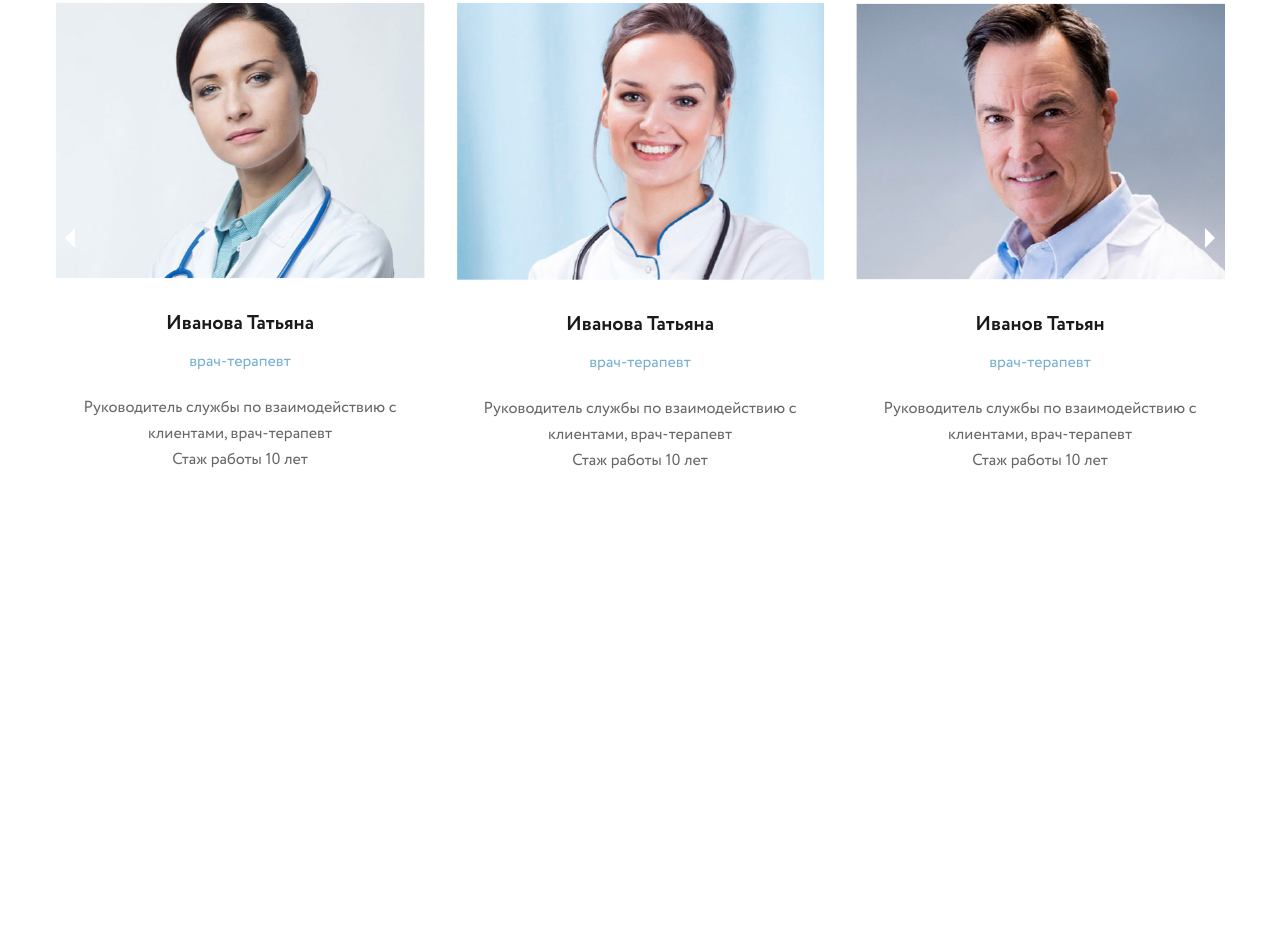
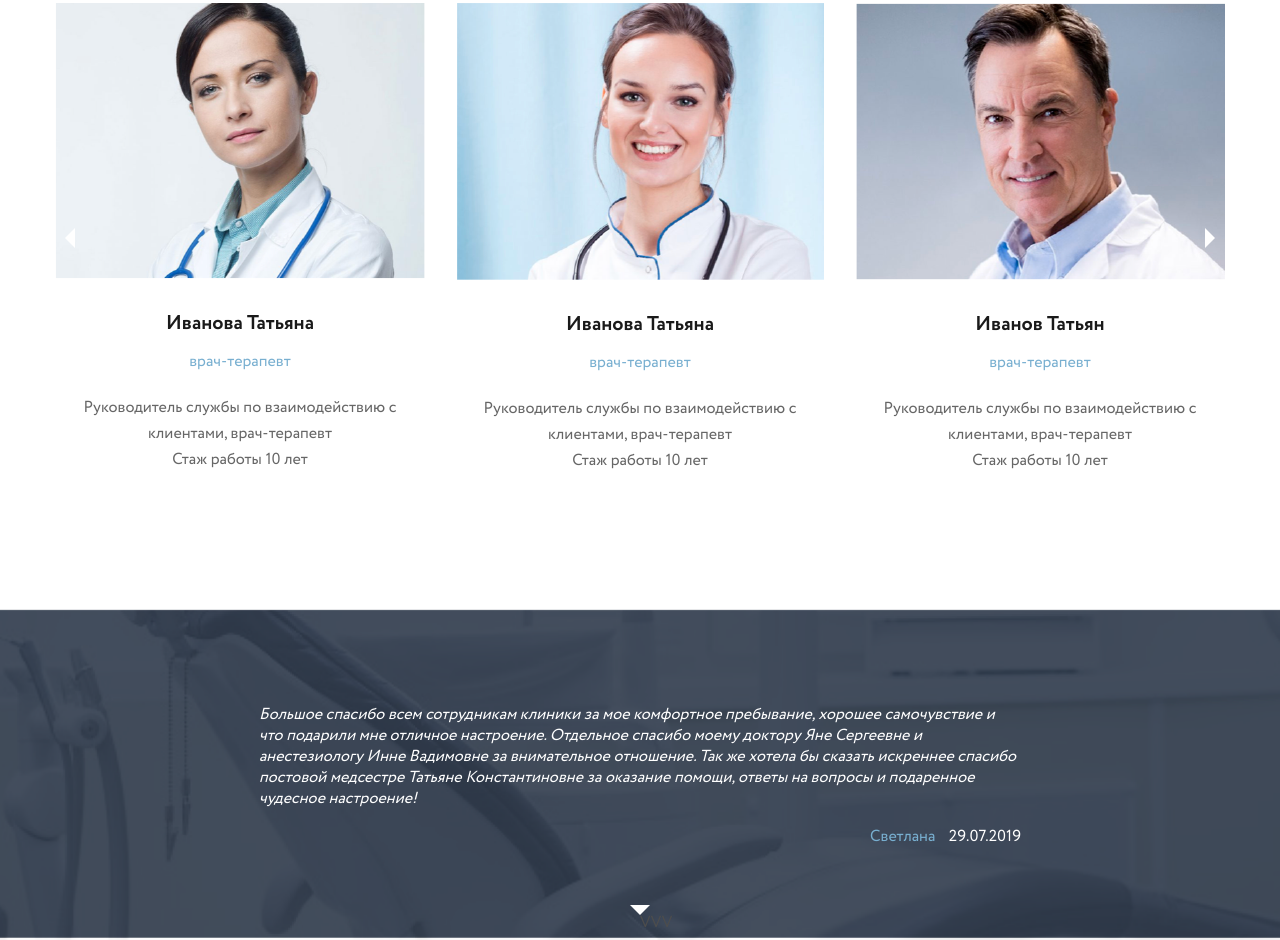
Before and after one commit to arrkhip/Dr.Batler, a website: page index.html in a window 1280 px wide. Shown: the part 2563-3503 px from the top of the page. Before the commit the page ends 3172 px from the top, so only its background shows below. Drawn offline with Linux system fonts and the light colour scheme; files whose address does not match are found by name.

Commit message:
created reviews section

```diff
--- /dev/null
+++ b/blocks/reviews/reviews.sass
@@ -0,0 +1,46 @@
+/*
+ * ========================
+ * REVIEWS
+ * ========================
+ */
+.reviews
+	position: relative
+	padding: 95px 0
+	background: url('../img/reviews-bg.png') no-repeat center/cover
+
+	&__slider-btn-next
+		position: absolute
+		left: calc(50% - 10px)
+		bottom: 25px
+		z-index: 1
+		width: 0
+		height: 0
+		width: 0
+		height: 0
+		border-style: solid
+		border-width: 10px 10px 0 10px
+		border-color: #ffffff transparent transparent transparent
+		@include trs()
+
+		&:hover
+			cursor: pointer
+			opacity: .8
+
+	&__item
+		max-width: 762px
+		margin: 0 auto
+
+	&__text
+		margin-bottom: 20px
+		font-style: italic
+		line-height: 21px
+		color: $white
+
+	&__info
+		color: $white
+		text-align: right
+
+		span
+			display: inline-block
+			margin-right: 10px
+			color: #78afd0
--- a/index.html
+++ b/index.html
@@ -217,9 +217,31 @@
 						</div>
 					</div>
 				</div>
-
 				<div class="doctors__slider-btn-prev"></div>
 				<div class="doctors__slider-btn-next"></div>
+			</div>
+		</div>
+	</section>
+
+
+	<section class="reviews">
+		<div class="grid">
+			<div class="reviews__slider">
+				<div class="swiper-wrapper">
+					<div class="swiper-slide">
+						<div class="reviews__item">
+							<p class="reviews__text">Большое спасибо всем сотрудникам клиники за мое комфортное пребывание, хорошее самочувствие и что подарили мне отличное настроение. Отдельное спасибо моему доктору Яне Сергеевне и анестезиологу Инне Вадимовне за внимательное отношение. Так же хотела бы сказать искреннее спасибо постовой медсестре Татьяне Константиновне за оказание помощи, ответы на вопросы и подаренное чудесное настроение!</p>
+							<div class="reviews__info"><span>Светлана</span> 29.07.2019</div>
+						</div>
+					</div>
+					<div class="swiper-slide">
+						<div class="reviews__item">
+							<p class="reviews__text">Большое спасибо всем сотрудникам клиники за мое комфортное пребывание, хорошее самочувствие и что подарили мне отличное настроение. Отдельное спасибо моему доктору Яне Сергеевне и анестезиологу Инне Вадимовне за внимательное отношение. Так же хотела бы сказать искреннее спасибо постовой медсестре Татьяне Константиновне за оказание помощи, ответы на вопросы и подаренное чудесное настроение!</p>
+							<div class="reviews__info"><span>Светлана</span> 29.07.2019</div>
+						</div>
+					</div>
+				</div>
+				<div class="reviews__slider-btn-next">VVV</div>
 			</div>
 		</div>
 	</section>
--- a/sass/style.sass
+++ b/sass/style.sass
@@ -15,3 +15,4 @@
 @import '../blocks/headline/headline.sass'
 @import '../blocks/doctors/doctors.sass'
 @import '../blocks/card-person/card-person.sass'
+@import '../blocks/reviews/reviews.sass'
--- a/scripts/main.js
+++ b/scripts/main.js
@@ -41,3 +41,15 @@ var swiper = new Swiper('.doctors__slider', {
     }
   }
 });
+
+
+// slider reviews
+var swiper = new Swiper('.reviews__slider', {
+  slidesPerView: 1,
+  loop: true,
+  speed: 500,
+  spaceBetween: 50,
+  navigation: {
+    nextEl: '.reviews__slider-btn-next'
+  }
+});
```
Also changed, not shown: css/style.css.
